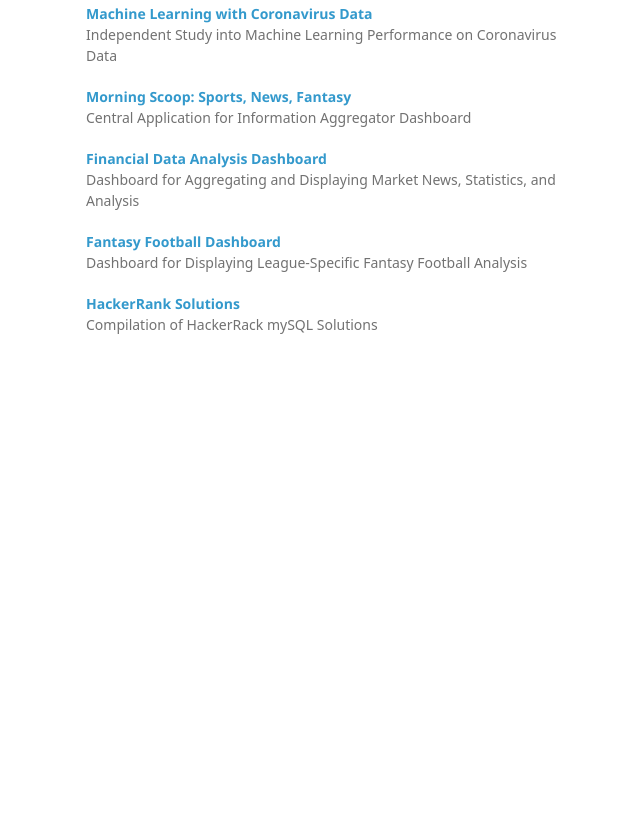
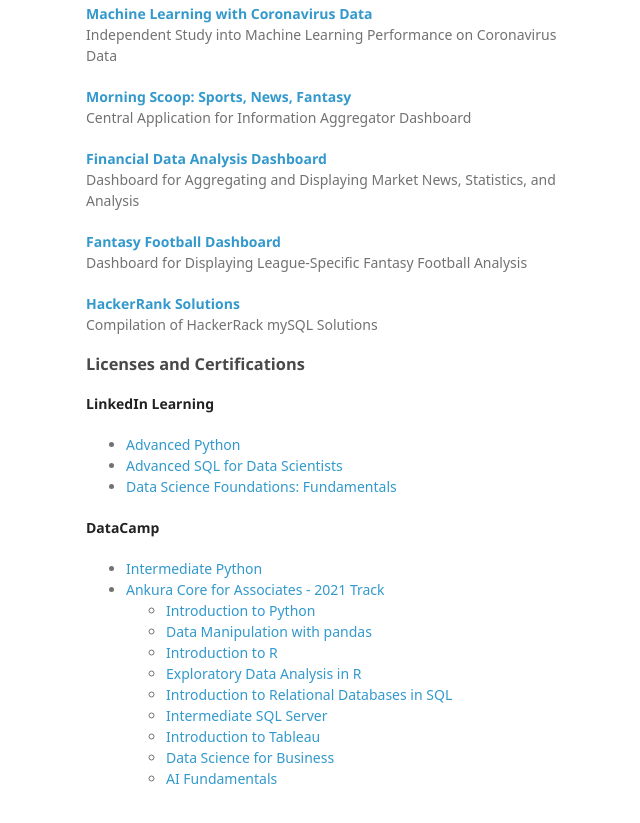
Before and after one commit to iainmuir6/iainmuir6.github.io, a plain HTML site: page index.html in a window 1280 px wide. Shown: the part 2050-2873 px from the top of the page, without its empty margins (484-1124 px from the left). Before the commit the page ends 2513 px from the top, so only its background shows below. Drawn offline with Linux system fonts and the light colour scheme; a web font is replaced by a local one.

Commit message:
Licenses and Certifications

```diff
--- a/index.html
+++ b/index.html
@@ -204,6 +204,32 @@ learning and practicing implementing machine learning algorithms.
   Compilation of HackerRack mySQL Solutions
 </p>
 
+<h3>Licenses and Certifications</h3>
+<p><strong>LinkedIn Learning</strong></p>
+<ul>
+  <li><a href="https://www.linkedin.com/redir/redirect?url=https%3A%2F%2Fwww%2Elinkedin%2Ecom%2Flearning%2Fadvanced-python&urlhash=WuLY&trk=public_profile_see-credential" target="_new">Advanced Python</a></li>
+  <li><a href="https://www.linkedin.com/redir/redirect?url=https%3A%2F%2Fwww%2Elinkedin%2Ecom%2Flearning%2Fadvanced-sql-for-data-scientists-2017&urlhash=nzZ2&trk=public_profile_see-credential" target="_new">Advanced SQL for Data Scientists</a></li>
+  <li><a href="https://www.linkedin.com/redir/redirect?url=https%3A%2F%2Fwww%2Elinkedin%2Ecom%2Flearning%2Fdata-science-foundations-fundamentals-5&urlhash=YJ0B&trk=public_profile_see-credential" target="_new">Data Science Foundations: Fundamentals</a></li>
+</ul>
+<p><strong>DataCamp</strong></p>
+<ul>
+  <li><a href="https://www.datacamp.com/statement-of-accomplishment/course/cda2e9de2e1778fccee719b1f321adb4b6498678" target="_new">Intermediate Python</a></li>
+  <li>
+    <a href="https://www.datacamp.com/statement-of-accomplishment/track/333b33d5e7ae628728bb041774ebd280488876e8" target="_new">Ankura Core for Associates - 2021 Track</a>
+    <ul>
+      <li><a href="https://www.datacamp.com/statement-of-accomplishment/course/cd18410df65f9c655634f0320fba5380b47d8dde" target="_new">Introduction to Python</a></li>
+      <li><a href="https://www.datacamp.com/statement-of-accomplishment/course/1072ee751c18feee51923c62fef7e3610233c834" target="_new">Data Manipulation with pandas</a></li>
+      <li><a href="https://www.datacamp.com/statement-of-accomplishment/course/656232970759918dd8a785c69671751370fff6de" target="_new">Introduction to R</a></li>
+      <li><a href="https://www.datacamp.com/statement-of-accomplishment/course/195892369a72dc0508bcd4d6867f12e94f647991" target="_new">Exploratory Data Analysis in R</a></li>
+      <li><a href="https://www.datacamp.com/statement-of-accomplishment/course/5567b3347cd7fdf924896a92d23ae4bc4dd94dd2" target="_new">Introduction to Relational Databases in SQL</a></li>
+      <li><a href="https://www.datacamp.com/statement-of-accomplishment/course/f2df6b41bdcfb600cd0a4ae17365118d7f7044e3" target="_new">Intermediate SQL Server</a></li>
+      <li><a href="https://www.datacamp.com/statement-of-accomplishment/course/6ae579e380215cc499b7d2cc6dc4d54c84a4a14a" target="_new">Introduction to Tableau</a></li>
+      <li><a href="https://www.datacamp.com/statement-of-accomplishment/course/51dd6a398385c3e9648c05488ff5e05368273393" target="_new">Data Science for Business</a></li>
+      <li><a href="https://www.datacamp.com/statement-of-accomplishment/course/fc7923e829f5508c8878859b76dce3d4af9b1ae4" target="_new">AI Fundamentals</a></li>
+    </ul>
+  </li>
+</ul>
+
 </section>
 
   <footer>
```
